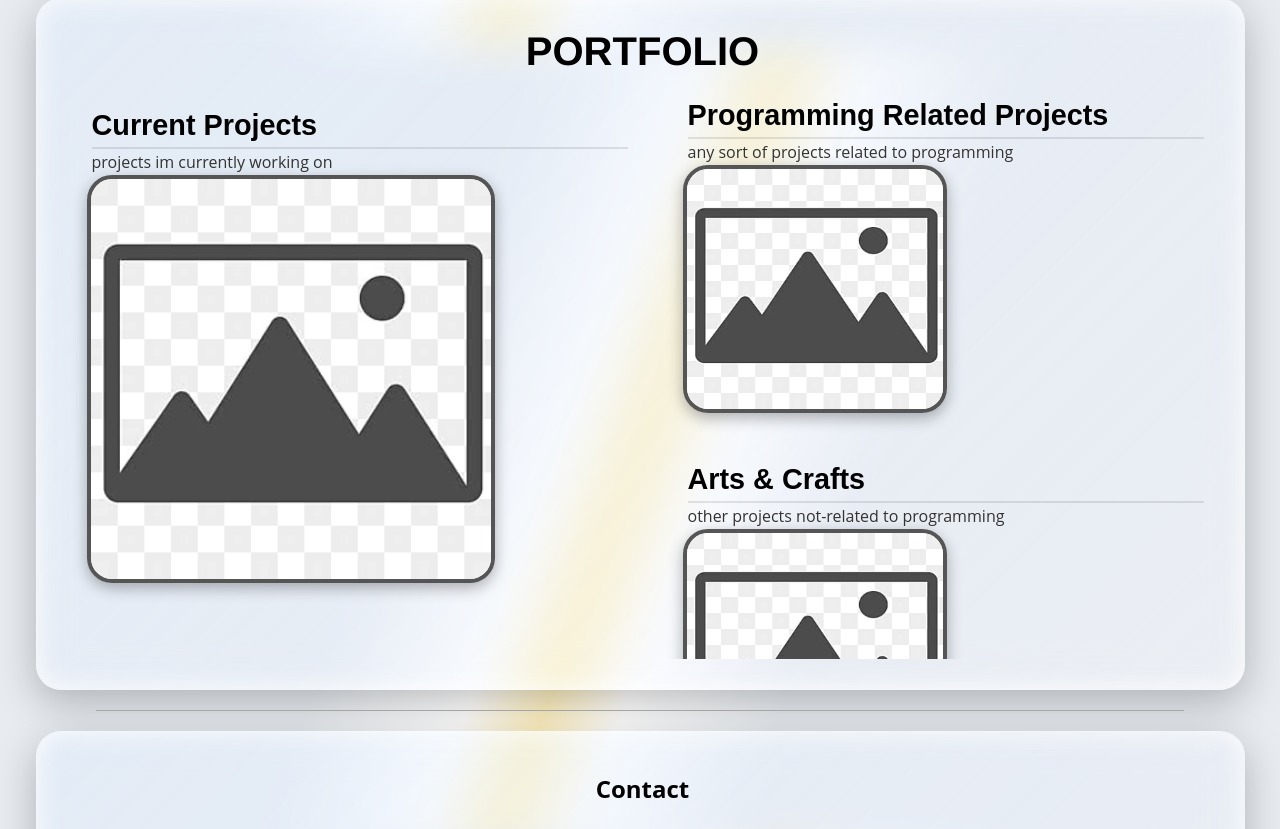
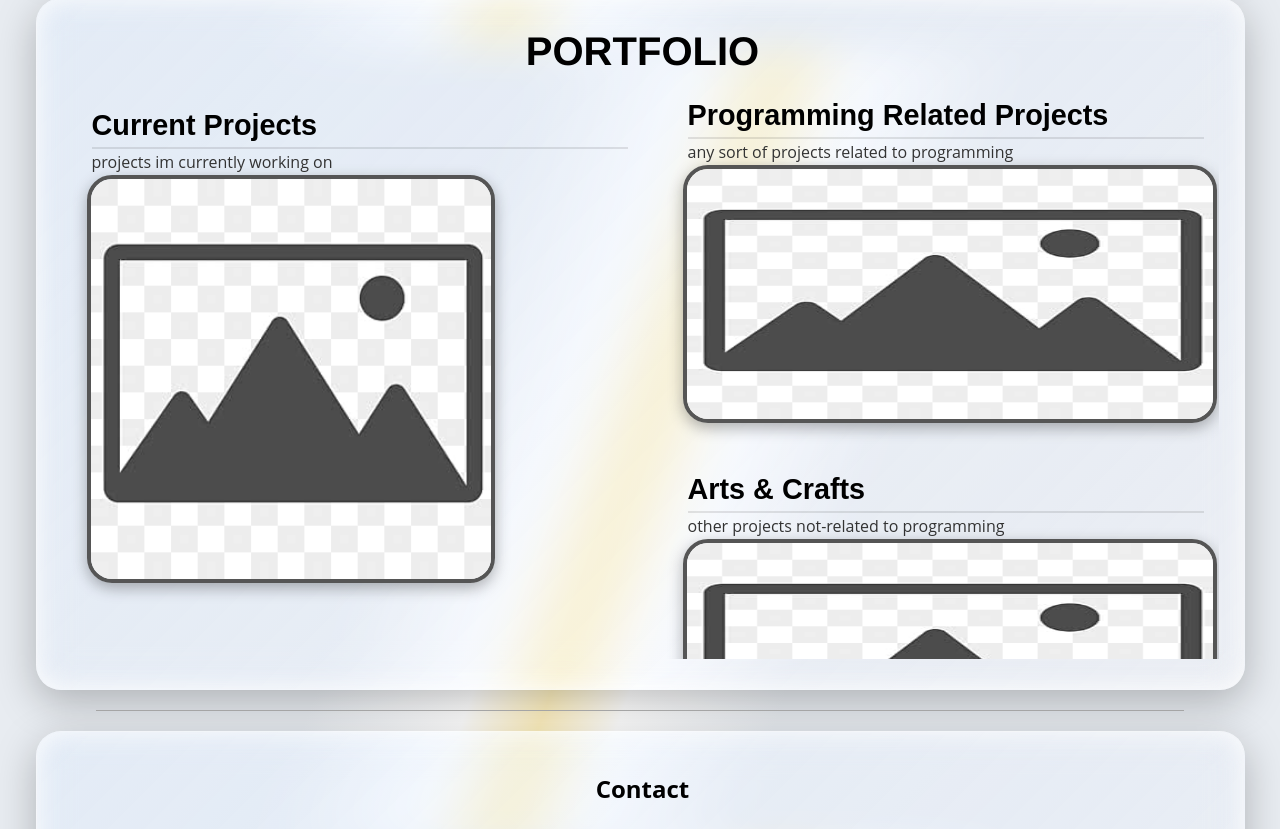
Before and after one commit to BaBaBunny/personal-website, a React (Vite) app in the folder personal-website/: page / in a window 1280 px wide. Shown: the part 2351-3180 px from the top of the page. Built offline with nearby package versions, Linux system fonts and the light colour scheme.

Commit message:
image size

```diff
--- a/personal-website/src/index.css
+++ b/personal-website/src/index.css
@@ -321,9 +321,7 @@ body::before {
 
 .portfolio-featured {
   width: auto;
-
   height: 50vh;
-  max-height: 100%;
 
   border-radius: 25px; /* rounded corners */
   box-shadow: 0 5px 15px rgba(0, 0, 0, 0.3);
@@ -331,9 +329,8 @@ body::before {
 }
 
 .portfolio-image {
-  width: 20vw;
-  height: 30vh;
-  max-height: 100%;
+  width: 100%;
+  height: 250px;
 
   border-radius: 25px; /* rounded corners */
   box-shadow: 0 5px 15px rgba(0, 0, 0, 0.3);
```
